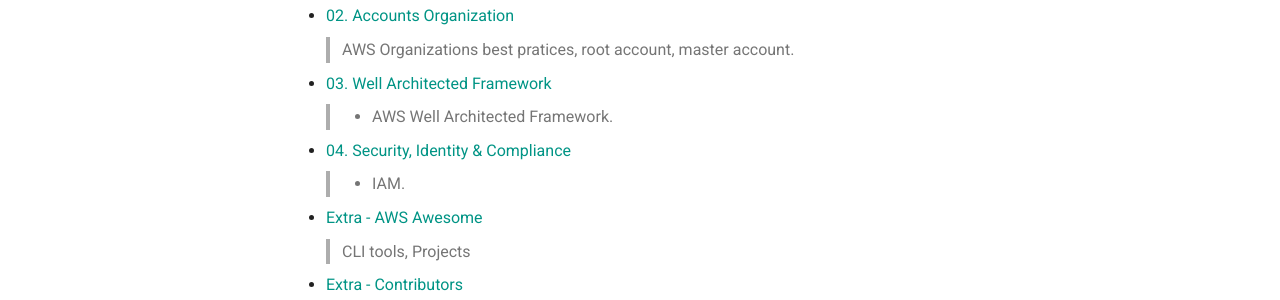
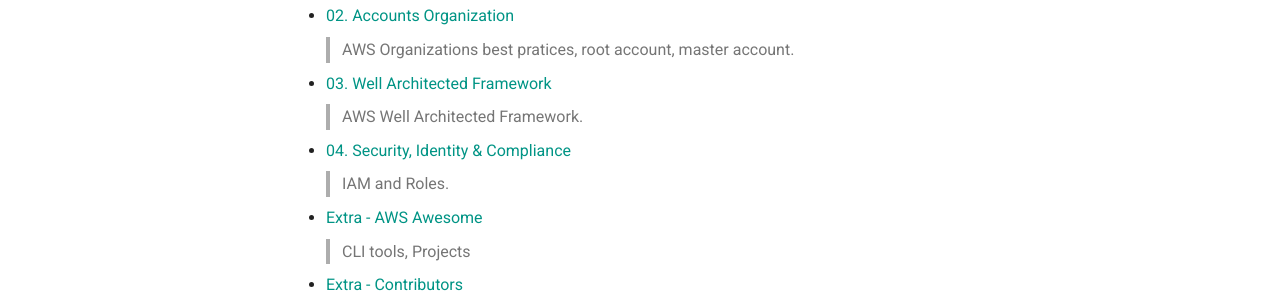
Before and after one commit to augustoliks/aws-mini-book, an MkDocs documentation site: the page built from docs/index.md, in a window 1280 px wide. Shown: the part 469-769 px from the top of the page. Built offline with MkDocs 1.6.1 and Material for MkDocs 9.7.7, drawn with Linux system fonts in a browser that asks for light colours; emoji names are drawn with the system emoji font; comment, search, counter and statistics services are not loaded.

Commit message:
update index summary

```diff
--- a/docs/index.md
+++ b/docs/index.md
@@ -15,10 +15,10 @@
 > AWS Organizations best pratices, root account, master account.
 
 - [03. Well Architected Framework](./03-well-architected-framework/)
-> - AWS Well Architected Framework.
+> AWS Well Architected Framework.
 
 - [04. Security, Identity & Compliance](./04-security-identity-compliance/)
-> - IAM.
+> IAM and Roles.
 
 - [Extra - AWS Awesome](./extra-aws-awesome/)
 > CLI tools, Projects
```
